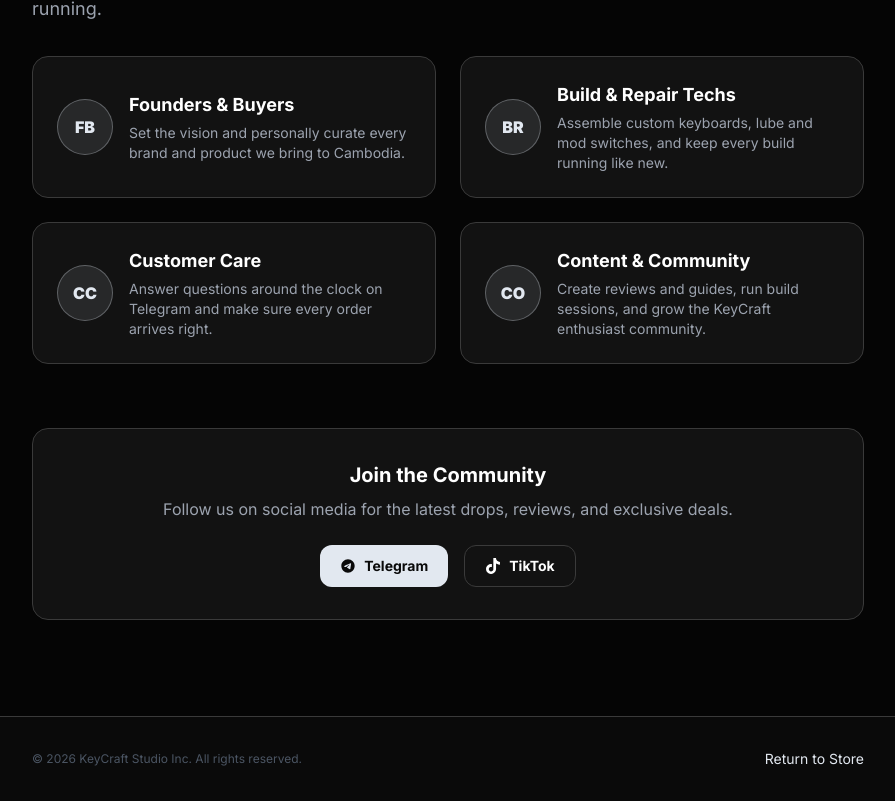
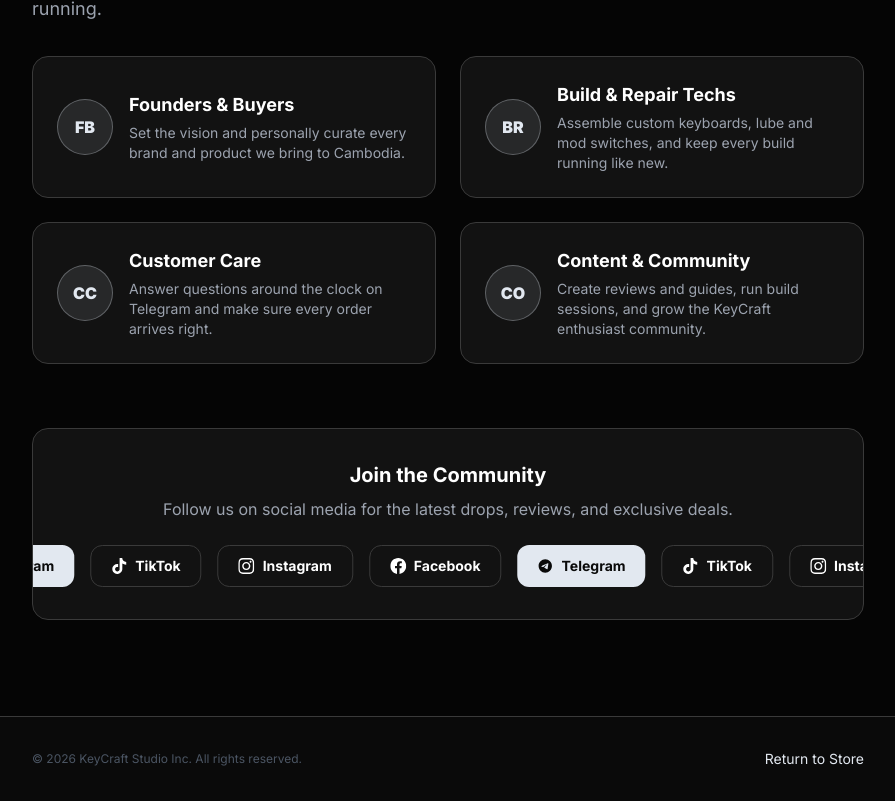
Before and after one commit to sivchhingveth-ai/tech-website, a Next.js app: page /about in a window 1280 px wide. Shown: the part 2837-3638 px from the top of the page, without its empty margins (192-1087 px from the left). Built offline with nearby package versions, Linux system fonts and the light colour scheme.

Commit message:
Add Facebook to social links and add looping marquee animation

```diff
--- a/app/about/page.tsx
+++ b/app/about/page.tsx
@@ -228,18 +228,34 @@
             </div>
 
             {/* CTA */}
-            <div className="bg-nexus-card border border-nexus-border rounded-2xl p-8 text-center">
+            <div className="bg-nexus-card border border-nexus-border rounded-2xl p-8 text-center overflow-hidden">
                 <h3 className="text-white text-xl font-bold mb-2">Join the Community</h3>
                 <p className="text-gray-400 mb-6">Follow us on social media for the latest drops, reviews, and exclusive deals.</p>
-                <div className="flex justify-center gap-4">
-                    <a href="https://t.me/Chhingzi" target="_blank" rel="noopener noreferrer" className="inline-flex items-center gap-2 bg-nexus-accent text-nexus-dark px-5 py-2.5 rounded-xl font-bold hover:bg-nexus-accentGlow transition-colors text-sm">
+
+                {/* Scrolling Social Buttons */}
+                <div className="relative">
+                    <div className="flex animate-marquee whitespace-nowrap">
+                        {[...Array(2)].map((_, i) => (
+                            <div key={i} className="flex gap-4 mr-4">
+                                <a href="https://t.me/Chhingzi" target="_blank" rel="noopener noreferrer" className="inline-flex items-center gap-2 bg-nexus-accent text-nexus-dark px-5 py-2.5 rounded-xl font-bold hover:bg-nexus-accentGlow transition-all duration-300 hover:scale-105 text-sm whitespace-nowrap">
                                     <svg className="w-4 h-4" viewBox="0 0 24 24" fill="currentColor"><path d="M12 2C6.48 2 2 6.48 2 12s4.48 10 10 10 10-4.48 10-10S17.52 2 12 2zm4.64 6.8c-.15 1.58-.8 5.42-1.13 7.19-.14.75-.42 1-.68 1.03-.58.05-1.02-.38-1.58-.75-.88-.58-1.38-.94-2.23-1.5-.99-.65-.35-1.01.22-1.59.15-.15 2.71-2.48 2.76-2.69a.2.2 0 00-.05-.18c-.06-.05-.14-.03-.21-.02-.09.02-1.49.95-4.22 2.79-.4.27-.76.41-1.08.4-.36-.01-1.04-.2-1.55-.37-.63-.2-1.12-.31-1.08-.66.02-.18.27-.36.74-.55 2.92-1.27 4.86-2.11 5.83-2.51 2.78-1.16 3.35-1.36 3.73-1.36.08 0 .27.02.39.12.1.08.13.19.14.27-.01.06.01.24 0 .38z"/></svg>
                                     Telegram
                                 </a>
-                    <a href="#" className="inline-flex items-center gap-2 bg-nexus-card border border-nexus-border text-white px-5 py-2.5 rounded-xl font-bold hover:border-nexus-accent/40 transition-colors text-sm">
+                                <a href="#" className="inline-flex items-center gap-2 bg-nexus-card border border-nexus-border text-white px-5 py-2.5 rounded-xl font-bold hover:border-nexus-accent/40 transition-all duration-300 hover:scale-105 text-sm whitespace-nowrap">
                                     <svg className="w-4 h-4" fill="currentColor" viewBox="0 0 24 24"><path d="M12.525.02c1.31-.02 2.61-.01 3.91-.02.08 1.53.63 3.09 1.75 4.17 1.12 1.11 2.7 1.62 4.24 1.79v4.03c-1.44-.05-2.89-.35-4.2-.97-.57-.26-1.1-.59-1.62-.93-.01 2.92.01 5.84-.02 8.75-.08 1.4-.54 2.79-1.35 3.94-1.31 1.92-3.58 3.17-5.91 3.21-1.43.08-2.86-.31-4.08-1.03-2.02-1.19-3.44-3.37-3.65-5.71-.02-.5-.03-1-.01-1.49.18-1.9 1.12-3.72 2.58-4.96 1.66-1.44 3.98-2.13 6.15-1.72.02 1.48-.04 2.96-.04 4.44-.99-.32-2.15-.23-3.02.37-.63.41-1.11 1.04-1.36 1.75-.21.51-.15 1.07-.14 1.61.24 1.64 1.82 3.02 3.5 2.87 1.12-.01 2.19-.66 2.77-1.61.19-.33.4-.67.41-1.06.1-1.79.06-3.57.07-5.36.01-4.03-.01-8.05.02-12.07z"/></svg>
                                     TikTok
                                 </a>
+                                <a href="#" className="inline-flex items-center gap-2 bg-nexus-card border border-nexus-border text-white px-5 py-2.5 rounded-xl font-bold hover:border-nexus-accent/40 transition-all duration-300 hover:scale-105 text-sm whitespace-nowrap">
+                                    <svg className="w-4 h-4" fill="currentColor" viewBox="0 0 24 24"><path d="M12 2.163c3.204 0 3.584.012 4.85.07 3.252.148 4.771 1.691 4.919 4.919.058 1.265.069 1.645.069 4.849 0 3.205-.012 3.584-.069 4.849-.149 3.225-1.664 4.771-4.919 4.919-1.266.058-1.644.07-4.85.07-3.204 0-3.584-.012-4.849-.07-3.26-.149-4.771-1.699-4.919-4.92-.058-1.265-.07-1.644-.07-4.849 0-3.204.013-3.583.07-4.849.149-3.227 1.664-4.771 4.919-4.919 1.266-.057 1.645-.069 4.849-.069zm0-2.163c-3.259 0-3.667.014-4.947.072-4.358.2-6.78 2.618-6.98 6.98-.059 1.281-.073 1.689-.073 4.948 0 3.259.014 3.668.072 4.948.2 4.358 2.618 6.78 6.98 6.98 1.281.058 1.689.072 4.948.072 3.259 0 3.668-.014 4.948-.072 4.354-.2 6.782-2.618 6.979-6.98.059-1.28.073-1.689.073-4.948 0-3.259-.014-3.667-.072-4.947-.196-4.354-2.617-6.78-6.979-6.98-1.281-.059-1.69-.073-4.949-.073zm0 5.838c-3.403 0-6.162 2.759-6.162 6.162s2.759 6.163 6.162 6.163 6.162-2.759 6.162-6.163c0-3.403-2.759-6.162-6.162-6.162zm0 10.162c-2.209 0-4-1.79-4-4 0-2.209 1.791-4 4-4s4 1.791 4 4c0 2.21-1.791 4-4 4zm6.406-11.845c-.796 0-1.441.645-1.441 1.44s.645 1.44 1.441 1.44c.795 0 1.439-.645 1.439-1.44s-.644-1.44-1.439-1.44z"/></svg>
+                                    Instagram
+                                </a>
+                                <a href="#" className="inline-flex items-center gap-2 bg-nexus-card border border-nexus-border text-white px-5 py-2.5 rounded-xl font-bold hover:border-nexus-accent/40 transition-all duration-300 hover:scale-105 text-sm whitespace-nowrap">
+                                    <svg className="w-4 h-4" fill="currentColor" viewBox="0 0 24 24"><path d="M24 12.073c0-6.627-5.373-12-12-12s-12 5.373-12 12c0 5.99 4.388 10.954 10.125 11.854v-8.385H7.078v-3.47h3.047V9.43c0-3.007 1.792-4.669 4.533-4.669 1.312 0 2.686.235 2.686.235v2.953H15.83c-1.491 0-1.956.925-1.956 1.874v2.25h3.328l-.532 3.47h-2.796v8.385C19.612 23.027 24 18.062 24 12.073z"/></svg>
+                                    Facebook
+                                </a>
+                            </div>
+                        ))}
+                    </div>
                 </div>
             </div>
         </InfoPageLayout>
--- a/app/globals.css
+++ b/app/globals.css
@@ -101,6 +101,19 @@
 
 .animate-brand-3d {
   animation: brand-float 3s ease-in-out infinite;
+}
+
+@keyframes marquee {
+  0% { transform: translateX(0); }
+  100% { transform: translateX(-50%); }
+}
+
+.animate-marquee {
+  animation: marquee 20s linear infinite;
+}
+
+.animate-marquee:hover {
+  animation-play-state: paused;
 }
 
 /* Explore Button Animations */
```
Lines whose indentation alone changed are shown as unchanged.
